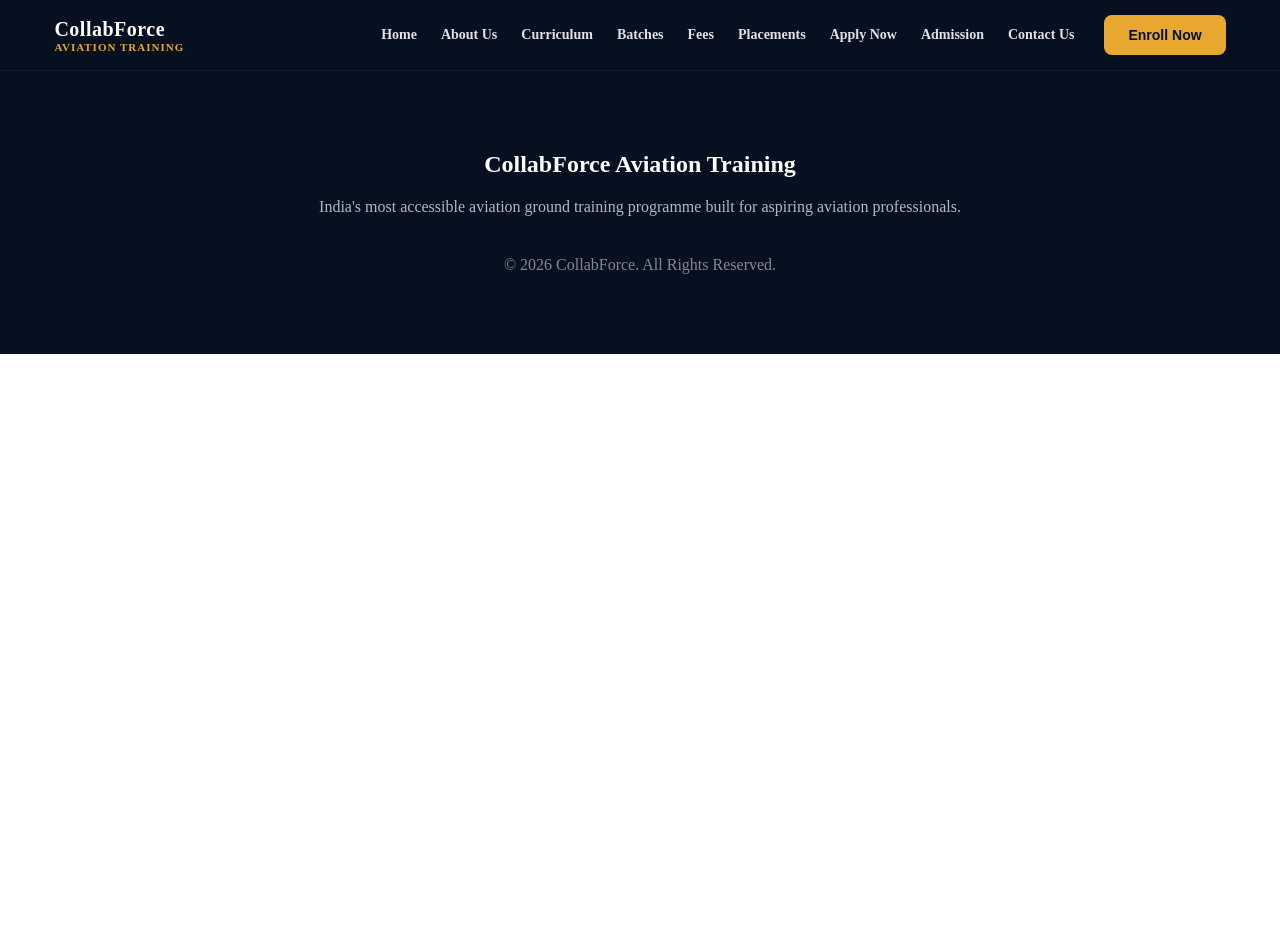
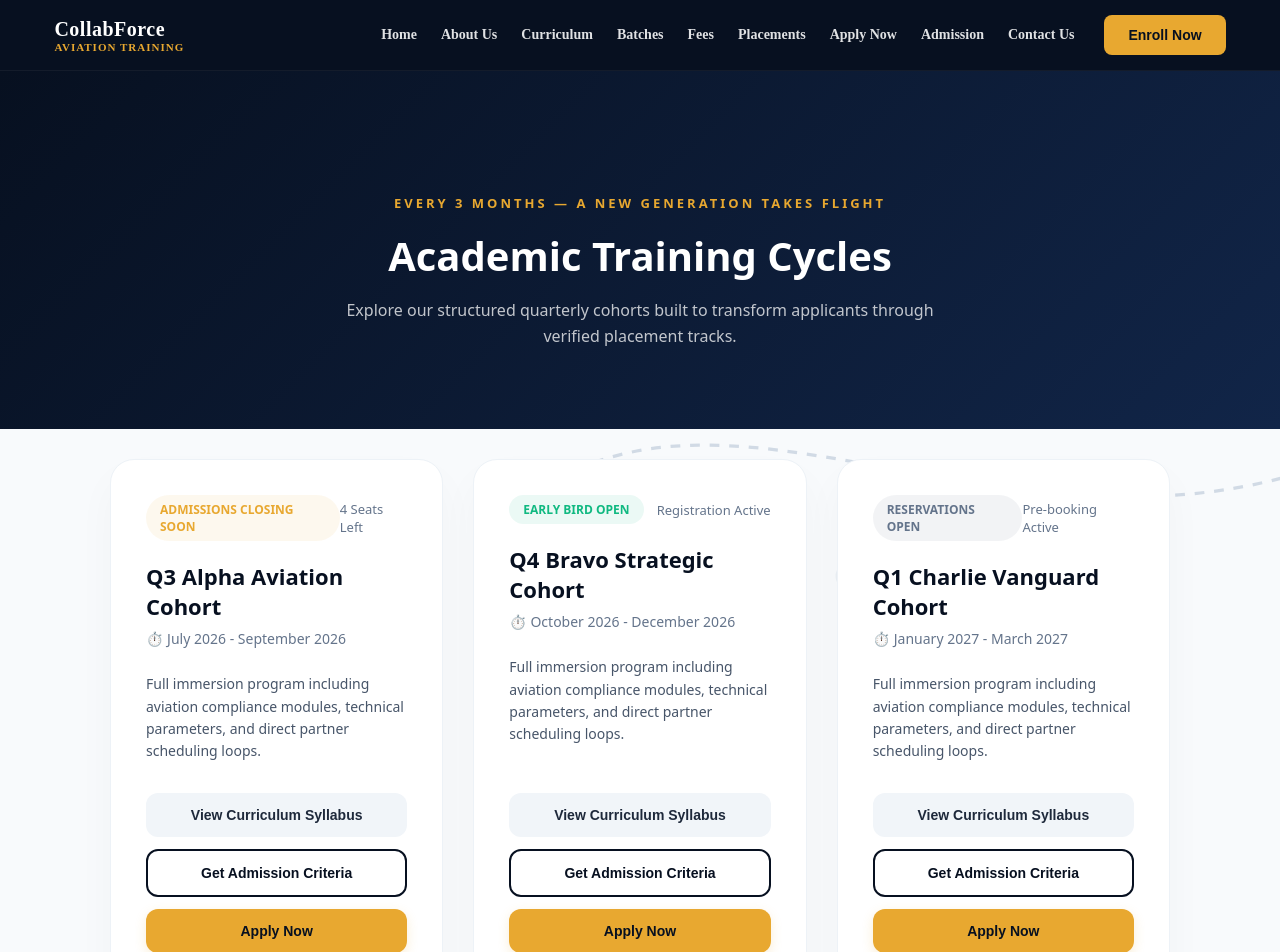
Before and after one commit to AnushaLakshmi0521/Aviation, a React (Vite) app: page /batches in a window 1280 px wide. Shown: the top 952 px of the page. Before the commit the page ends 800 px from the top, so only its background shows below. Built offline with nearby package versions, Linux system fonts and the light colour scheme.

Commit message:
apply form and white posts

```diff
--- a/src/components/Batches.jsx
+++ b/src/components/Batches.jsx
@@ -1,14 +1,124 @@
 
-// src/components/Batches.jsx
 import React from "react";
+import { useNavigate } from "react-router-dom";
 
 function Batches() {
+  const navigate = useNavigate();
+
+  const batchesData = [
+    {
+      id: 1,
+      name: "Q3 Alpha Aviation Cohort",
+      timeline: "July 2026 - September 2026",
+      status: "Admissions Closing Soon",
+      seatsLeft: "4 Seats Left",
+      color: "#e8a830"
+    },
+    {
+      id: 2,
+      name: "Q4 Bravo Strategic Cohort",
+      timeline: "October 2026 - December 2026",
+      status: "Early Bird Open",
+      seatsLeft: "Registration Active",
+      color: "#10b981"
+    },
+    {
+      id: 3,
+      name: "Q1 Charlie Vanguard Cohort",
+      timeline: "January 2027 - March 2027",
+      status: "Reservations Open",
+      seatsLeft: "Pre-booking Active",
+      color: "#64748b"
+    }
+  ];
+
   return (
-    <div>
-      {/* Your batch details content */}
+    <div style={{ background: "#f8fafc", minHeight: "100vh", color: "#1e293b", fontFamily: "system-ui, -apple-system, sans-serif", position: "relative", overflow: "hidden" }}>
+
+      {/* BACKGROUND SVG GRAPHICS (Inspired by image_ae23e1.png) */}
+      <div style={{ position: "absolute", width: "100%", height: "100%", top: 0, left: 0, pointerEvents: "none", zIndex: 1, opacity: 0.85 }}>
+        <svg width="100%" height="100%" viewBox="0 0 1200 600" fill="none" xmlns="http://www.w3.org/2000/svg" preserveAspectRatio="xMidYMid slice">
+          {/* Top Flight Path Loop */}
+          <path d="M50 120 C 150 70, 300 160, 450 100" stroke="#cbd5e1" strokeWidth="2" strokeDasharray="6 6" fill="none"/>
+          {/* Tiny Plane 1 */}
+          <path d="M446 98 L454 100 L448 104 L447 101 Z" fill="#cbd5e1"/>
+          {/* Cloud 1 */}
+          <path d="M160 80 C160 70, 180 65, 195 72 C205 65, 225 68, 230 78 C240 78, 245 88, 238 95 C238 100, 160 100, 160 80 Z" fill="#e2e8f0" opacity="0.7"/>
+
+          {/* Bottom Flight Path Loop */}
+          <path d="M550 250 C 680 180, 850 320, 1050 230" stroke="#cbd5e1" strokeWidth="2" strokeDasharray="6 6" fill="none"/>
+          {/* Tiny Plane 2 */}
+          <path d="M846 250 L854 253 L847 257 L846 253 Z" fill="#cbd5e1"/>
+          {/* Cloud 2 */}
+          <path d="M720 310 C720 300, 740 295, 755 302 C765 295, 785 298, 790 308 C800 308, 805 318, 798 325 C798 330, 720 330, 720 310 Z" fill="#e2e8f0" opacity="0.7"/>
+        </svg>
+      </div>
+
+      {/* HERO BANNER SECTION */}
+      <section style={{ background: "linear-gradient(135deg, #071020 0%, #112548 100%)", color: "#ffffff", padding: "120px 20px 80px", textAlign: "center", position: "relative", zIndex: 2 }}>
+        <span style={{ color: "#E8A830", fontSize: "13px", fontWeight: "700", letterSpacing: "3px", textTransform: "uppercase" }}>
+          Every 3 Months — A New Generation Takes Flight
+        </span>
+        <h1 style={{ fontSize: "40px", fontWeight: "800", marginTop: "15px", marginBottom: "15px" }}>Academic Training Cycles</h1>
+        <p style={{ fontSize: "16px", color: "rgba(255,255,255,0.75)", maxWidth: "600px", margin: "0 auto", lineHeight: "1.6" }}>
+          Explore our structured quarterly cohorts built to transform applicants through verified placement tracks.
+        </p>
+      </section>
+
+      {/* BATCHES GRID */}
+      <main style={{ padding: "60px 20px", maxWidth: "1100px", margin: "-30px auto 0", position: "relative", zIndex: 3 }}>
+        <div style={{ display: "grid", gridTemplateColumns: "repeat(auto-fit, minmax(320px, 1fr))", gap: "30px" }}>
+          {batchesData.map((batch) => (
+            <div key={batch.id} style={{ background: "#ffffff", borderRadius: "24px", padding: "35px", border: "1px solid #edf2f7", boxShadow: "0 20px 40px rgba(7,16,32,0.03)", display: "flex", flexDirection: "column", justifyContent: "between" }}>
+              <div>
+                <div style={{ display: "flex", justifyContent: "space-between", alignItems: "center", marginBottom: "20px" }}>
+                  <span style={{ background: `${batch.color}15`, color: batch.color, fontSize: "12px", fontWeight: "700", padding: "6px 14px", borderRadius: "50px", textTransform: "uppercase" }}>
+                    {batch.status}
+                  </span>
+                  <span style={{ fontSize: "13px", color: "#64748b", fontWeight: "500" }}>{batch.seatsLeft}</span>
+                </div>
+
+                <h3 style={{ fontSize: "22px", fontWeight: "800", color: "#071020", margin: "0 0 8px 0" }}>{batch.name}</h3>
+                <p style={{ color: "#64748b", fontSize: "14px", fontWeight: "500", margin: "0 0 25px 0" }}>⏱️ {batch.timeline}</p>
+
+                <p style={{ color: "#475569", fontSize: "14px", lineHeight: "1.6", marginBottom: "30px" }}>
+                  Full immersion program including aviation compliance modules, technical parameters, and direct partner scheduling loops.
+                </p>
+              </div>
+
+              {/* THREE DEDICATED ACTION BUTTONS */}
+              <div style={{ display: "flex", flexDirection: "column", gap: "12px", marginTop: "auto" }}>
+                <button
+                  onClick={() => navigate("/curriculum")}
+                  style={{ width: "100%", padding: "14px", background: "#f1f5f9", color: "#1e293b", border: "none", borderRadius: "12px", fontWeight: "700", fontSize: "14px", cursor: "pointer", transition: "0.2s" }}
+                  onMouseEnter={(e) => e.target.style.background = "#e2e8f0"}
+                  onMouseLeave={(e) => e.target.style.background = "#f1f5f9"}
+                >
+                  View Curriculum Syllabus
+                </button>
+                <button
+                  onClick={() => navigate("/admissions")}
+                  style={{ width: "100%", padding: "14px", background: "transparent", color: "#071020", border: "2px solid #071020", borderRadius: "12px", fontWeight: "700", fontSize: "14px", cursor: "pointer", transition: "0.2s" }}
+                  onMouseEnter={(e) => { e.target.style.background = "#071020"; e.target.style.color = "#ffffff"; }}
+                  onMouseLeave={(e) => { e.target.style.background = "transparent"; e.target.style.color = "#071020"; }}
+                >
+                  Get Admission Criteria
+                </button>
+                <button
+                  onClick={() => navigate("/apply")}
+                  style={{ width: "100%", padding: "14px", background: "#E8A830", color: "#071020", border: "none", borderRadius: "12px", fontWeight: "700", fontSize: "14px", cursor: "pointer", transition: "0.2s", boxShadow: "0 4px 12px rgba(232,168,48,0.2)" }}
+                  onMouseEnter={(e) => e.target.style.background = "#d49624"}
+                  onMouseLeave={(e) => e.target.style.background = "#E8A830"}
+                >
+                  Apply Now
+                </button>
+              </div>
+            </div>
+          ))}
+        </div>
+      </main>
     </div>
   );
 }
 
-// MAKE SURE THIS LINE EXISTS:
 export default Batches;
--- a/src/components/CurriculumView.jsx
+++ b/src/components/CurriculumView.jsx
@@ -10,6 +10,7 @@ import "swiper/css/navigation";
 import "swiper/css/effect-fade";
 
 // Import landing layout background images
+import w4 from "../assets/w4.jpg";
 import c1 from "../assets/c1.jpg";
 import w3 from  "../assets/w3.jpg";
 import c2 from "../assets/c2.jpg";
@@ -28,7 +29,7 @@ import c44 from "../assets/c44.mp4";
 import c55 from "../assets/c55.mp4";
 
 function CurriculumView() {
-  const heroBackgrounds = [c1, w3, c2, w1, c3,w2, c4, c5];
+  const heroBackgrounds = [w4, c1, w3, c2, w1, c3,w2, c4, c5];
 
   const trainingPhases = [
     {
```
Also changed, not shown: src/assets/w4.jpg (added).
